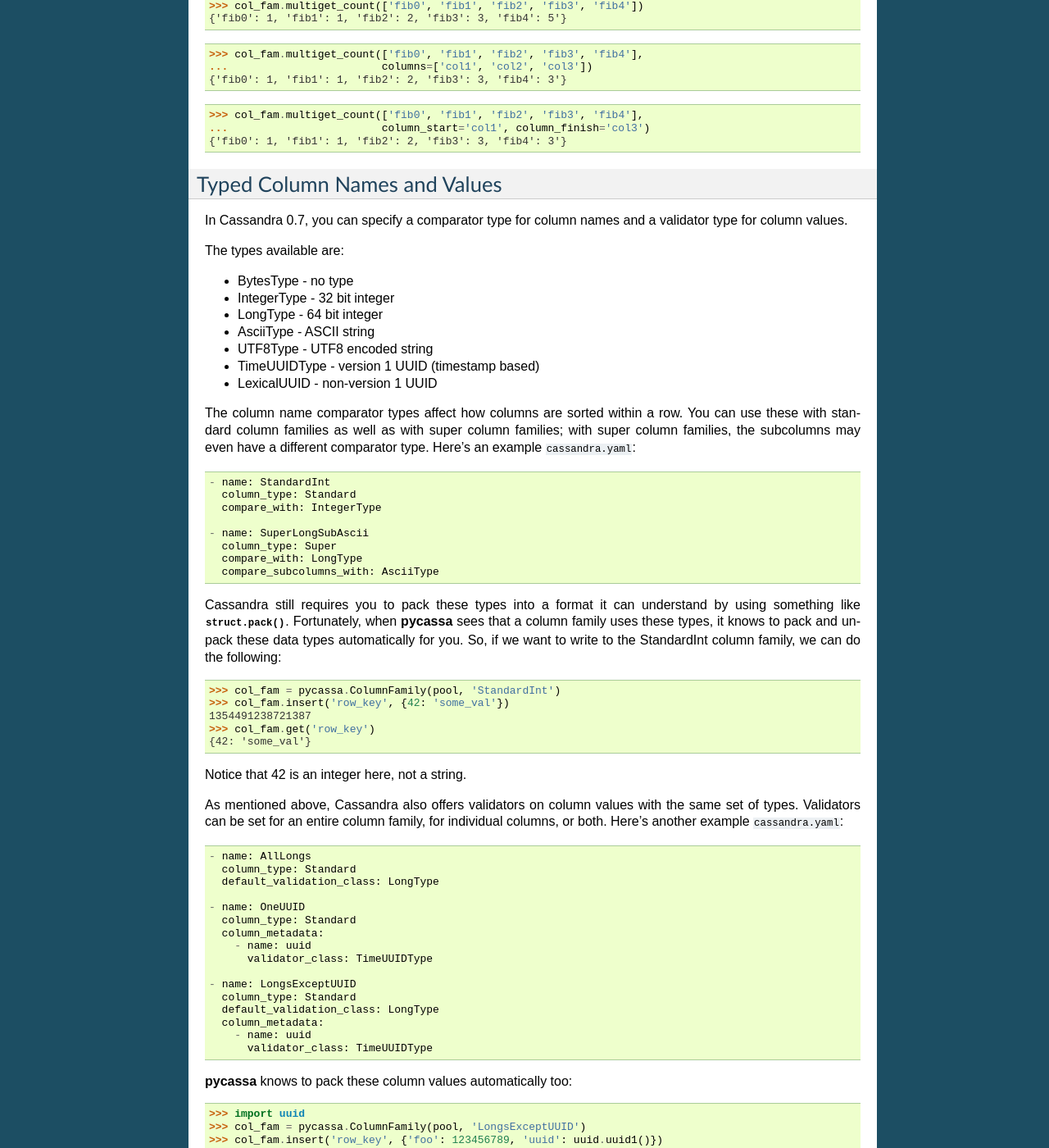
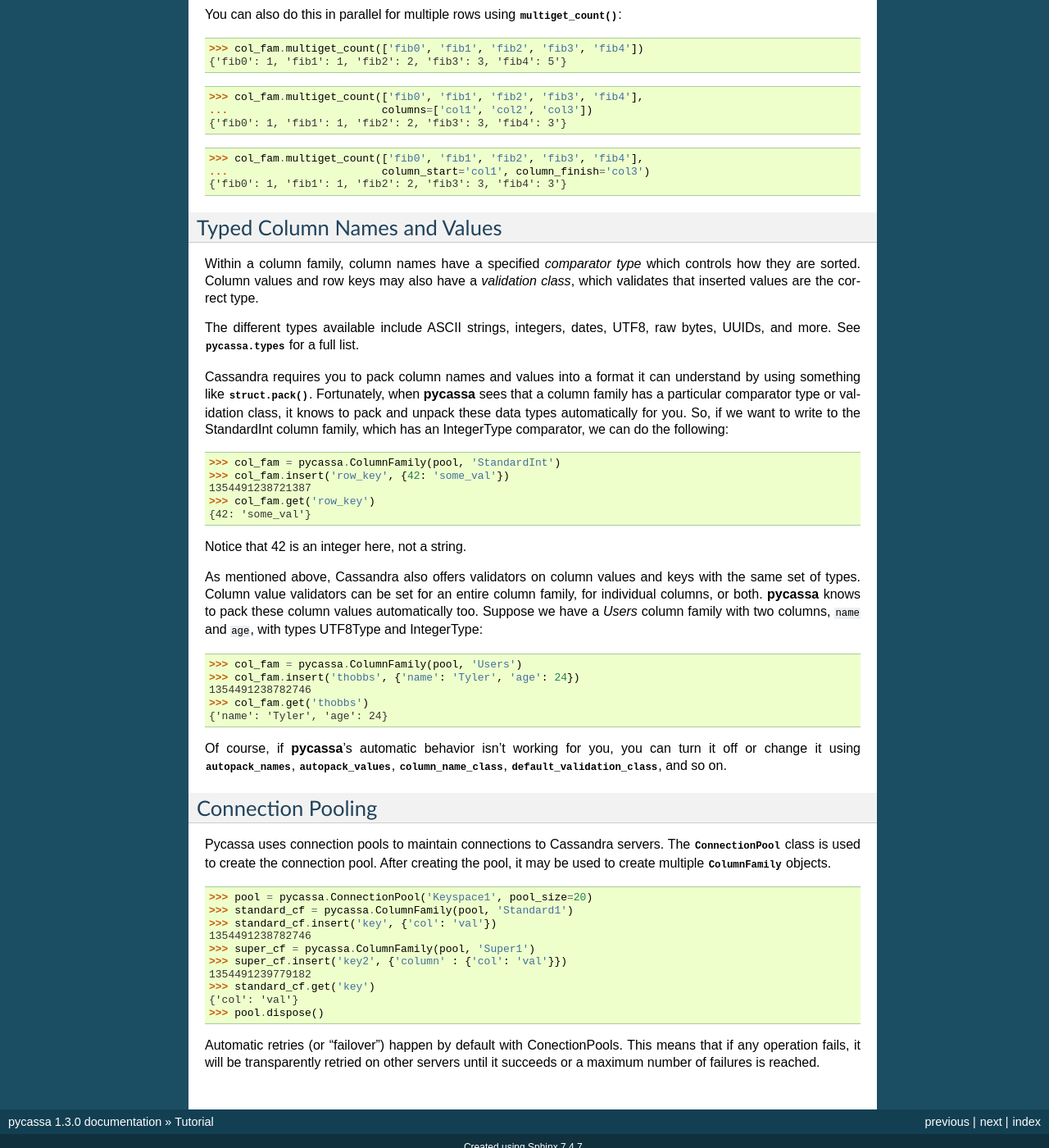
Before and after one commit to pycassa/pycassa, a Sphinx documentation site: the page built from doc/tutorial.rst, in a window 1280 px wide and 1400 px high, scrolled down 4134 px. Shown: the whole window at 82% size. Built offline with Sphinx 7.4.7, drawn with Linux system fonts in a browser that asks for light colours; some of the changed text lies outside the part shown.

Commit message:
Doc cleanup

```diff
--- a/doc/api/pycassa/cassandra/ttypes.rst
+++ /dev/null
@@ -1,5 +0,0 @@
-:mod:`pycassa.cassandra.ttypes` -- Thrift Object Types
-======================================================
-
-.. automodule:: pycassa.cassandra.ttypes
-   :members:
--- a/doc/tutorial.rst
+++ b/doc/tutorial.rst
@@ -19,9 +19,9 @@
 
 This tutorial also assumes that a Cassandra instance is running on the
 default host and port. Read the `instructions for getting started
-with Cassandra <http://www.datastax.com/docs/0.7/getting_started/index>`_ ,
-making sure that you choose a `version that is compatible with
-pycassa <http://wiki.github.com/pycassa/pycassa/pycassa-cassandra-compatibility>`_.
+with Cassandra <http://www.datastax.com/docs/0.7/getting_started/index>`_ if
+you need help with this.
+
 You can start Cassandra like so:
 
 .. code-block:: bash
@@ -67,6 +67,9 @@
 This connects to a local instance of Cassandra and creates a keyspace
 named 'Keyspace1' with a column family named 'ColumnFamily1'.
 
+You can find further `documentation for the CLI online
+<http://www.datastax.com/docs/1.0/dml/using_cli>`_.
+
 Using pycassaShell
 ^^^^^^^^^^^^^^^^^^
 :ref:`pycassa-shell` is an interactive Python shell that is included
@@ -77,7 +80,7 @@
 
 Here's how to create the keyspace and column family:
 
-.. code-block:: bash
+.. code-block:: none
 
     user@~ $ pycassaShell
     ----------------------------------
@@ -246,7 +249,7 @@
 .. note:: Cassandra must be using an OrderPreservingPartitioner for you to be
           able to get a meaningful range of rows; the default, RandomPartitioner,
           stores rows in the order of the MD5 hash of their keys. See
-          http://www.riptano.com/docs/0.7/operations/clustering#partitioners.
+          http://www.datastax.com/docs/1.0/cluster_architecture/partitioning.
 
 The last way to get multiple rows at a time is to take advantage of
 secondary indexes by using :meth:`~pycassa.columnfamily.ColumnFamily.get_indexed_slices()`,
@@ -299,40 +302,21 @@
 
 Typed Column Names and Values
 -----------------------------
-In Cassandra 0.7, you can specify a comparator type for column names
-and a validator type for column values.
+Within a column family, column names have a specified `comparator type`
+which controls how they are sorted. Column values and row keys may also
+have a `validation class`, which validates that inserted values are
+the correct type.
 
-The types available are:
+The different types available include ASCII strings, integers, dates,
+UTF8, raw bytes, UUIDs, and more. See :mod:`pycassa.types` for a full
+list.
 
-* BytesType - no type
-* IntegerType - 32 bit integer
-* LongType - 64 bit integer
-* AsciiType - ASCII string
-* UTF8Type - UTF8 encoded string
-* TimeUUIDType - version 1 UUID (timestamp based)
-* LexicalUUID - non-version 1 UUID
-
-The column name comparator types affect how columns are sorted within
-a row. You can use these with standard column families as well as with
-super column families; with super column families, the subcolumns may
-even have a different comparator type.  Here's an example ``cassandra.yaml``:
-
-::
-
-  - name: StandardInt
-    column_type: Standard
-    compare_with: IntegerType
-
-  - name: SuperLongSubAscii
-    column_type: Super
-    compare_with: LongType
-    compare_subcolumns_with: AsciiType
-
-Cassandra still requires you to pack these types into a format it can
+Cassandra requires you to pack column names and values into a format it can
 understand by using something like :meth:`struct.pack()`.  Fortunately,
-when **pycassa** sees that a column family uses these types, it knows
-to pack and unpack these data types automatically for you. So, if we want to
-write to the StandardInt column family, we can do the following:
+when **pycassa** sees that a column family has a particular comparator type
+or validation class, it knows to pack and unpack these data types automatically
+for you. So, if we want to write to the StandardInt column family, which has
+an IntegerType comparator, we can do the following:
 
 .. code-block:: python
 
@@ -344,49 +328,24 @@
 
 Notice that 42 is an integer here, not a string.
 
-As mentioned above, Cassandra also offers validators on column values with
-the same set of types.  Validators can be set for an entire column family,
-for individual columns, or both.  Here's another example ``cassandra.yaml``:
-
-::
-
-  - name: AllLongs
-    column_type: Standard
-    default_validation_class: LongType
-
-  - name: OneUUID
-    column_type: Standard
-    column_metadata:
-      - name: uuid
-        validator_class: TimeUUIDType
-
-  - name: LongsExceptUUID
-    column_type: Standard
-    default_validation_class: LongType
-    column_metadata:
-      - name: uuid
-        validator_class: TimeUUIDType
-
-**pycassa** knows to pack these column values automatically too:
+As mentioned above, Cassandra also offers validators on column values and keys
+with the same set of types. Column value validators can be set for an entire
+column family, for individual columns, or both.  **pycassa** knows to pack these
+column values automatically too. Suppose we have a `Users` column family with
+two columns, ``name`` and ``age``, with types UTF8Type and IntegerType:
 
 .. code-block:: python
 
-  >>> import uuid
-  >>> col_fam = pycassa.ColumnFamily(pool, 'LongsExceptUUID')
-  >>> col_fam.insert('row_key', {'foo': 123456789, 'uuid': uuid.uuid1()})
+  >>> col_fam = pycassa.ColumnFamily(pool, 'Users')
+  >>> col_fam.insert('thobbs', {'name': 'Tyler', 'age': 24})
   1354491238782746
-  >>> col_fam.get('row_key')
-  {'foo': 123456789, 'uuid': UUID('5880c4b8-bd1a-11df-bbe1-00234d21610a')}
+  >>> col_fam.get('thobbs')
+  {'name': 'Tyler', 'age': 24}
 
 Of course, if **pycassa**'s automatic behavior isn't working for you, you
-can turn it off when you create the
-:class:`~pycassa.columnfamily.ColumnFamily`:
-
-.. code-block:: python
-
-  >>> col_fam = pycassa.ColumnFamily(pool, 'Standard1',
-  ...                                autopack_names=False,
-  ...                                autopack_values=False)
+can turn it off or change it using :attr:`~.ColumnFamily.autopack_names`,
+:attr:`~.ColumnFamily.autopack_values`, :attr:`~.ColumnFamily.column_name_class`,
+:attr:`~.ColumnFamily.default_validation_class`, and so on.
 
 Connection Pooling
 ------------------
```
Also changed, not shown: doc/api/index.rst (+0 -8 lines), doc/installation.rst (+5 -5 lines), 2 other files.
